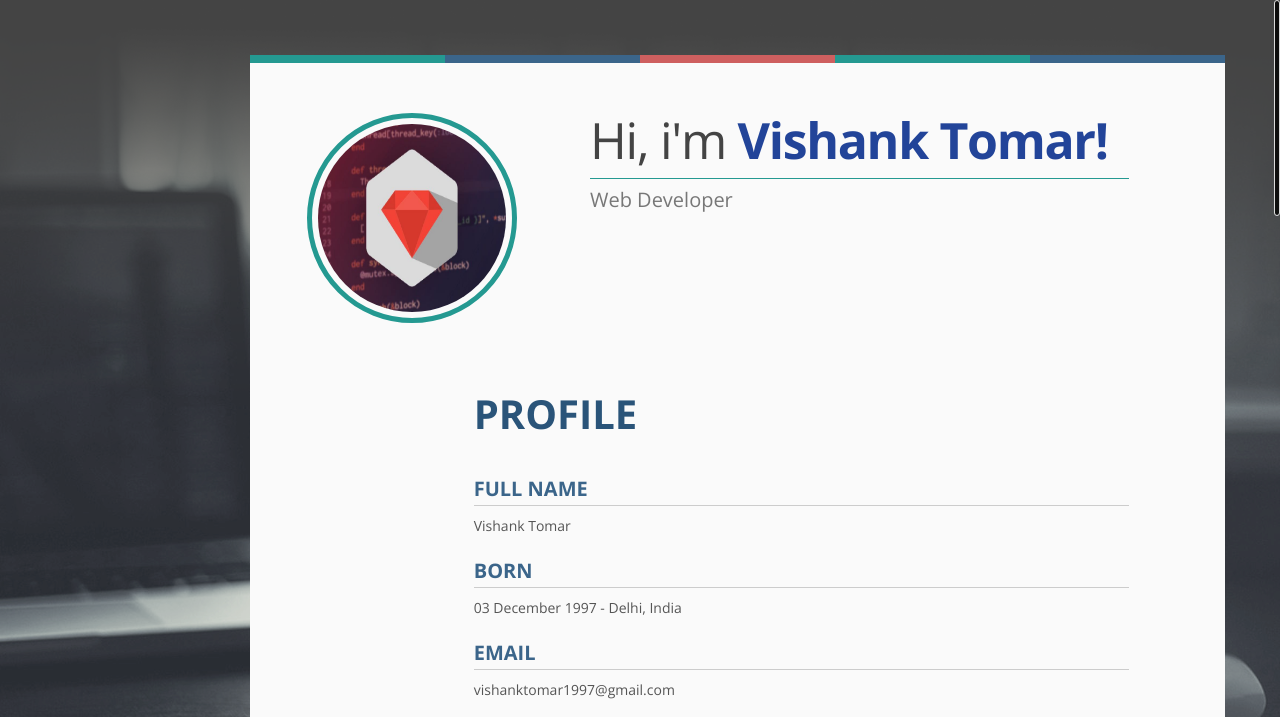
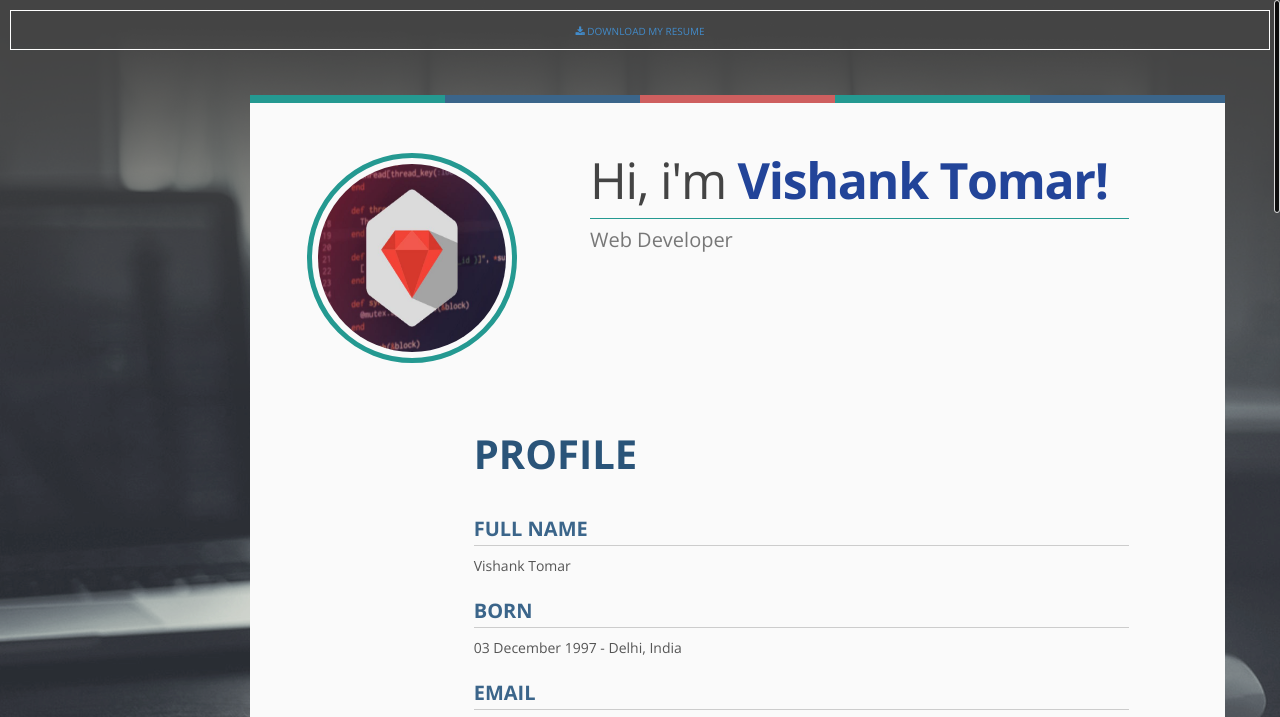
Before and after one commit to vishank1997/vishank1997.github.io, a plain HTML site: page index.html in a window 1280 px wide. Shown: the top 717 px of the page. Drawn offline with nearby package versions, Linux system fonts and the light colour scheme.

Commit message:
pdf button added

```diff
--- a/index.html
+++ b/index.html
@@ -72,7 +72,7 @@
 </div>
 <!-- /End of Page loader
 ========================================================= -->
-
+<a href="Resources/Resume.pdf" download="Resume" class="btn btn-side-menu"><i class="fa fa-download"></i> Download my resume</a>
 
 <!-- CONTENT
 ========================================================= -->
```
